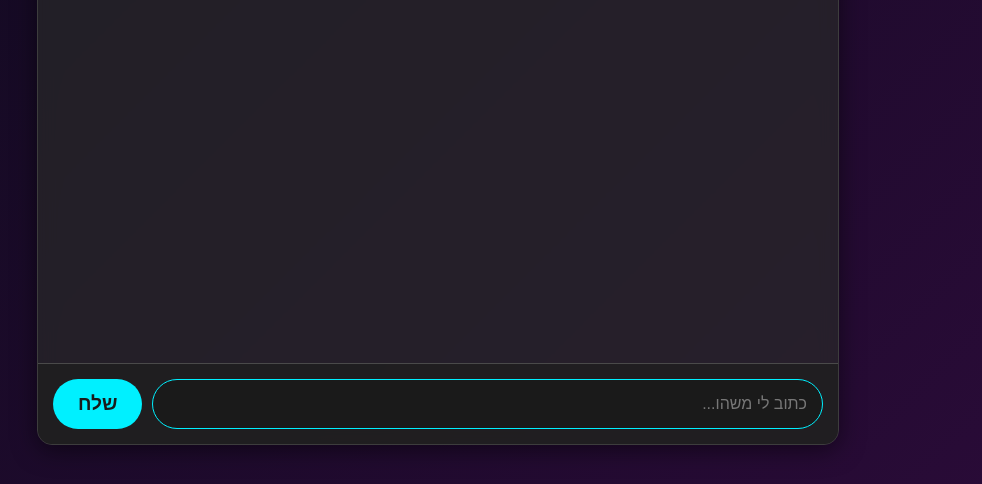
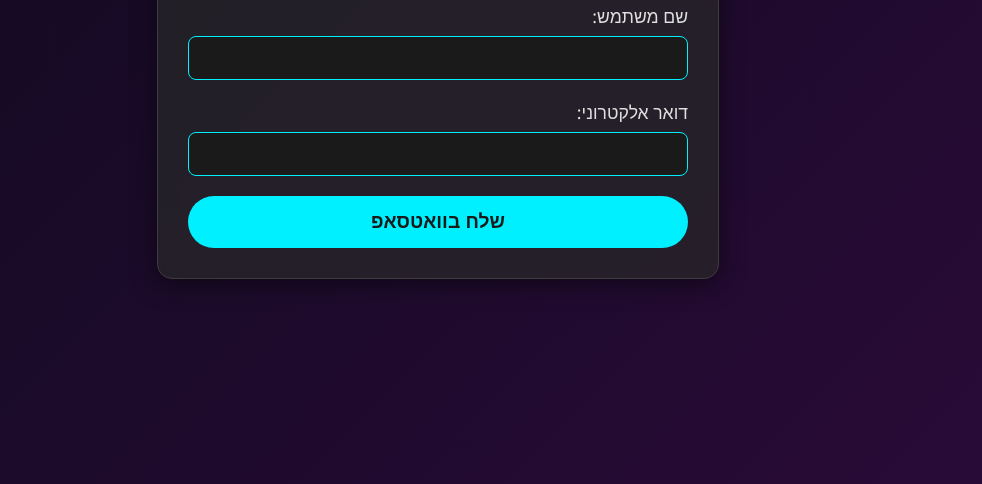
Before and after one commit to yonatan2013123/yonatan-pt, a plain HTML site: page index.html in a window 1280 px wide. Shown: the part 316-800 px from the top of the page, without its empty margins (202-1184 px from the left). Drawn offline with Linux system fonts and the light colour scheme.

Commit message:
Update index.html

```diff
--- a/index.html
+++ b/index.html
@@ -3,241 +3,114 @@
 <head>
     <meta charset="UTF-8">
     <meta name="viewport" content="width=device-width, initial-scale=1.0">
-    <title>AI Chatbot</title>
+    <title>טופס הרשמה מהיר</title>
     <style>
         body {
             font-family: 'Segoe UI', 'Roboto', sans-serif;
             background: linear-gradient(135deg, #0f0a1e, #2a0b38);
             color: #e0e0e0;
-            margin: 0;
-            padding: 0;
-            direction: rtl;
             display: flex;
             justify-content: center;
             align-items: center;
             min-height: 100vh;
+            margin: 0;
+            direction: rtl;
         }
-        .chat-container {
+        .form-container {
             width: 90%;
-            max-width: 800px;
+            max-width: 500px;
             background: rgba(40, 40, 40, 0.7);
             border-radius: 15px;
             box-shadow: 0 5px 25px rgba(0, 0, 0, 0.5);
             backdrop-filter: blur(10px);
             border: 1px solid #3d3d3d;
-            display: flex;
-            flex-direction: column;
-            overflow: hidden;
-            height: 90vh;
-        }
-        .chat-header {
-            padding: 15px;
-            background: rgba(30, 30, 30, 0.8);
-            border-bottom: 1px solid #4a4a4a;
+            padding: 30px;
             text-align: center;
         }
-        .chat-header h1 {
-            margin: 0;
-            font-size: 1.6rem;
+        .form-container h1 {
             color: #00f0ff;
             text-shadow: 0 0 5px #00f0ff;
+            margin-bottom: 20px;
         }
-        .chat-messages {
-            flex-grow: 1;
-            padding: 20px;
-            overflow-y: auto;
-            display: flex;
-            flex-direction: column;
-            gap: 15px;
+        .input-group {
+            margin-bottom: 20px;
+            text-align: right;
         }
-        .message {
-            max-width: 80%;
-            padding: 12px 18px;
-            border-radius: 20px;
-            line-height: 1.5;
-            animation: fadeIn 0.4s ease-out;
-            word-wrap: break-word;
+        .input-group label {
+            display: block;
+            margin-bottom: 8px;
+            font-size: 1.1rem;
         }
-        @keyframes fadeIn {
-            from { opacity: 0; transform: translateY(10px); }
-            to { opacity: 1; transform: translateY(0); }
-        }
-        .message.user {
-            background: #007bff;
-            align-self: flex-start;
-            color: white;
-            border-bottom-left-radius: 5px;
-        }
-        .message.bot {
-            background: #2a2a2a;
-            align-self: flex-end;
-            border-bottom-right-radius: 5px;
-        }
-        .chat-input {
-            display: flex;
-            padding: 15px;
-            border-top: 1px solid #4a4a4a;
-            background: rgba(30, 30, 30, 0.8);
-        }
-        .chat-input input {
-            flex-grow: 1;
-            padding: 15px;
-            border-radius: 50px;
+        .input-group input {
+            width: 100%;
+            padding: 12px;
+            border-radius: 8px;
             border: 1px solid #00f0ff;
             background: #1a1a1a;
             color: #e0e0e0;
             font-size: 1rem;
-            margin-left: 10px;
+            box-sizing: border-box;
             transition: all 0.3s ease;
         }
-        .chat-input input:focus {
+        .input-group input:focus {
             outline: none;
             box-shadow: 0 0 8px #00f0ff;
         }
-        .chat-input input::placeholder {
-            color: #777;
-        }
-        .chat-input button {
+        button {
+            width: 100%;
+            padding: 15px;
+            border: none;
+            border-radius: 50px;
             background: #00f0ff;
             color: #1a1a1a;
-            border: none;
-            border-radius: 50px;
-            padding: 0 25px;
             font-size: 1.2rem;
             font-weight: bold;
             cursor: pointer;
             transition: all 0.3s ease;
         }
-        .chat-input button:hover {
+        button:hover {
             box-shadow: 0 0 10px #00f0ff;
-            transform: scale(1.05);
-        }
-        .typing-indicator.bot {
-            align-self: flex-end;
-            background: #2a2a2a;
-            padding: 12px 18px;
-            border-radius: 20px;
-            font-style: normal;
-        }
-        .typing-indicator span {
-            animation: typing-dots 1s infinite;
-            opacity: 0;
-            display: inline-block;
-        }
-        .typing-indicator span:nth-child(2) { animation-delay: 0.2s; }
-        .typing-indicator span:nth-child(3) { animation-delay: 0.4s; }
-        @keyframes typing-dots {
-            0%, 80%, 100% { opacity: 0; }
-            40% { opacity: 1; }
+            transform: scale(1.02);
         }
     </style>
 </head>
 <body>
-    <div class="chat-container">
-        <div class="chat-header">
-            <h1>בוט הצ'אט שלך</h1>
-        </div>
-        <div class="chat-messages" id="chatMessages">
-        </div>
-        <div class="chat-input">
-            <input type="text" id="userInput" placeholder="כתוב לי משהו..." onkeydown="handleKey(event)">
-            <button onclick="sendMessage()">שלח</button>
-        </div>
+    <div class="form-container">
+        <h1>טופס הרשמה</h1>
+        <form id="registrationForm" onsubmit="sendWhatsApp(event)">
+            <div class="input-group">
+                <label for="username">שם משתמש:</label>
+                <input type="text" id="username" name="username" required>
+            </div>
+            <div class="input-group">
+                <label for="email">דואר אלקטרוני:</label>
+                <input type="email" id="email" name="email" required>
+            </div>
+            <button type="submit">שלח בוואטסאפ</button>
+        </form>
     </div>
 
     <script>
-        const chatMessages = document.getElementById('chatMessages');
-        const userInput = document.getElementById('userInput');
+        function sendWhatsApp(event) {
+            event.preventDefault(); // מונע מהטופס להישלח בצורה רגילה
 
-        const apiKey = "AIzaSyC_2o3J1v16RA4b79JZ1Csdbv4N6Zl9LGw";
-        const apiUrl = "https://generativelanguage.googleapis.com/v1beta/models/gemini-2.0-flash:generateContent?key=" + apiKey;
+            const username = document.getElementById('username').value;
+            const email = document.getElementById('email').value;
 
-        async function sendMessage() {
-            const userText = userInput.value.trim();
-            if (userText === '') return;
+            // מספר הטלפון אליו תשלח ההודעה
+            const phoneNumber = "972559528533";
 
-            const userMessageDiv = document.createElement('div');
-            userMessageDiv.classList.add('message', 'user');
-            userMessageDiv.textContent = userText;
-            chatMessages.append(userMessageDiv);
-            userInput.value = '';
+            // יצירת הודעה מוכנה עם הפרטים מהטופס
+            const message = `שלום, קיבלתי פנייה חדשה:\nשם משתמש: ${username}\nדואר אלקטרוני: ${email}`;
 
-            const creatorQuestions = [
-                "מי יצר אותך",
-                "מי יצר אותך?",
-                "מי בנה אותך",
-                "מי בנה אותך?",
-                "מי היוצר שלך",
-                "מי היוצר שלך?",
-                "who created you",
-                "who made you",
-                "מי יונתן",
-                "יונתן"
-            ];
-            let isCreatorQuestion = creatorQuestions.some(q => userText.toLowerCase().includes(q));
+            // קידוד ההודעה לשימוש ב-URL
+            const encodedMessage = encodeURIComponent(message);
 
-            let botResponse;
+            // יצירת הקישור לשליחה בוואטסאפ
+            const whatsappUrl = `https://wa.me/${phoneNumber}?text=${encodedMessage}`;
 
-            if (isCreatorQuestion) {
-                botResponse = "אני עובד ומשרת בזכותו של יונתן ברקן המלך!";
-                const botMessageDiv = document.createElement('div');
-                botMessageDiv.classList.add('message', 'bot');
-                botMessageDiv.textContent = botResponse;
-                chatMessages.append(botMessageDiv);
-            } else {
-                const typingIndicator = document.createElement('div');
-                typingIndicator.classList.add('message', 'bot', 'typing-indicator');
-                typingIndicator.innerHTML = '<span>.</span><span>.</span><span>.</span>';
-                chatMessages.append(typingIndicator);
-
-                try {
-                    const response = await fetch(apiUrl, {
-                        method: 'POST',
-                        headers: {
-                            'Content-Type': 'application/json'
-                        },
-                        body: JSON.stringify({
-                            "contents": [{
-                                "parts": [{
-                                    "text": userText
-                                }]
-                            }]
-                        })
-                    });
-
-                    if (!response.ok) {
-                        const errorData = await response.json();
-                        let errorMessage = 'אירעה שגיאה בשרת. ייתכן שהמפתח לא נכון או שהייתה בעיה בחיבור.';
-                        if (errorData && errorData.error && errorData.error.message) {
-                            errorMessage = 'שגיאה: ' + errorData.error.message;
-                        }
-                        throw new Error(errorMessage);
-                    }
-
-                    const data = await response.json();
-                    botResponse = data.candidates[0].content.parts[0].text;
-
-                    chatMessages.removeChild(typingIndicator);
-
-                    const botMessageDiv = document.createElement('div');
-                    botMessageDiv.classList.add('message', 'bot');
-                    botMessageDiv.textContent = botResponse;
-                    chatMessages.append(botMessageDiv);
-                } catch (error) {
-                    chatMessages.removeChild(typingIndicator);
-                    const errorDiv = document.createElement('div');
-                    errorDiv.classList.add('message', 'bot');
-                    errorDiv.textContent = 'אירעה שגיאה: ' + error.message;
-                    chatMessages.append(errorDiv);
-                    console.error('Error fetching from API:', error);
-                }
-            }
-        }
-
-        function handleKey(event) {
-            if (event.key === 'Enter') {
-                sendMessage();
-            }
+            // פתיחת חלון חדש עם הקישור
+            window.open(whatsappUrl, '_blank');
         }
     </script>
 </body>
```
